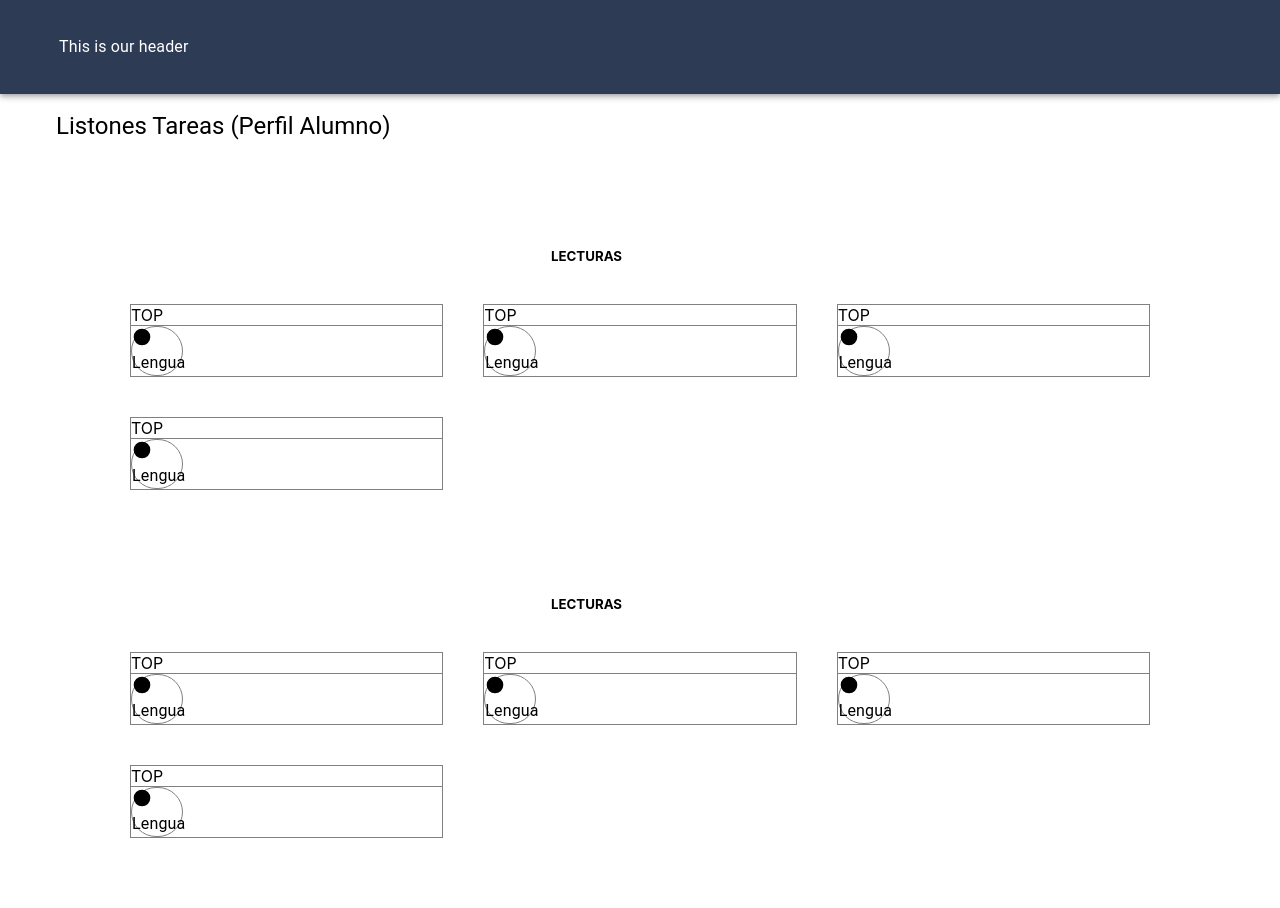
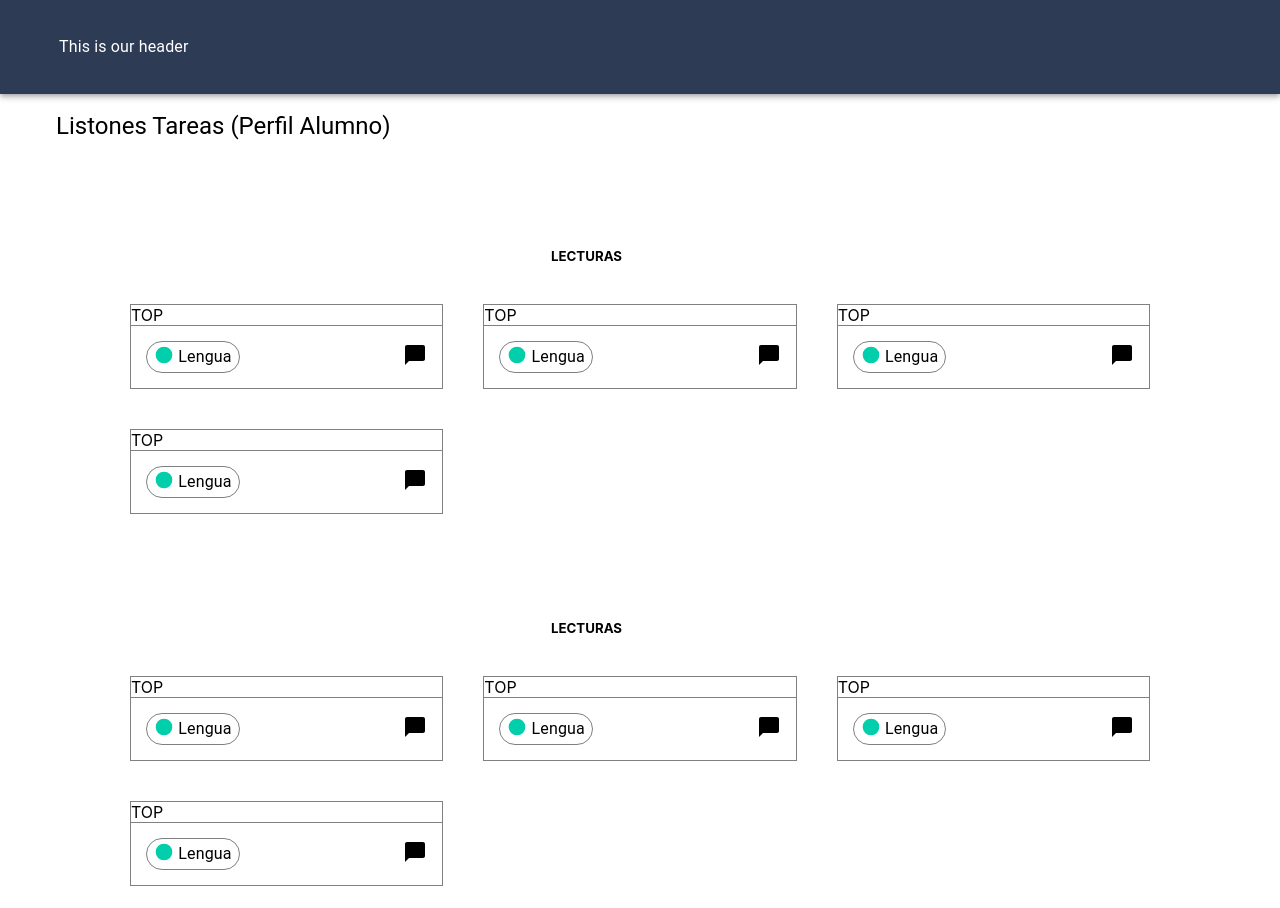
Before and after one commit to NotNotRama/EducaBot, a React (Create React App) app: page / in a window 1280 px wide. Shown: the top 908 px of the page. Before the commit the page ends 878 px from the top, so only its background shows below. Built offline with nearby package versions, Linux system fonts and the light colour scheme.

Commit message:
refactored grid item container to bottom

```diff
--- /dev/null
+++ b/src/components/Bottom.js
@@ -0,0 +1,59 @@
+import React from 'react';
+import { Grid, Typography, Box, Paper, Button } from '@material-ui/core';
+import Brightness1Icon from '@material-ui/icons/Brightness1';
+import ChatBubbleIcon from '@material-ui/icons/ChatBubble';
+import { makeStyles } from '@material-ui/core/styles';
+import Card from '@material-ui/core/Card';
+import CardActions from '@material-ui/core/CardActions';
+import CardContent from '@material-ui/core/CardContent';
+
+const useStyles = makeStyles({
+  borderContainer: {
+    border: '1px solid grey',
+  },
+  bottom: {
+    borderTop: '1px solid grey',
+    padding: 15,
+  },
+  roundedButton: {
+    borderRadius: 50,
+    border: '1px solid grey',
+    padding: 3,
+  },
+});
+
+export default function Bottom() {
+  const classes = useStyles();
+  return (
+    <Grid
+      item
+      container
+      direction="row"
+      justify="space-between"
+      alignItems="center"
+      className={classes.bottom}
+    >
+      <Grid
+        item
+        direction="row"
+        justify="space-evenly"
+        alignItems="center"
+        className={classes.roundedButton}
+        xs={4}
+        sm={6}
+        md={4}
+        container
+      >
+        <Grid item>
+          <Brightness1Icon style={{ color: '#01CEAA' }} fontSize="small" />
+        </Grid>
+        <Grid item>
+          <Typography>Lengua</Typography>
+        </Grid>
+      </Grid>
+      <Grid item>
+        <ChatBubbleIcon fontSize="medium" />
+      </Grid>
+    </Grid>
+  );
+}
--- a/src/components/Homework.js
+++ b/src/components/Homework.js
@@ -1,21 +1,22 @@
 import React from 'react';
 import { Grid, Typography, Box, Paper, Button } from '@material-ui/core';
 import Brightness1Icon from '@material-ui/icons/Brightness1';
+import ChatBubbleIcon from '@material-ui/icons/ChatBubble';
 import { makeStyles } from '@material-ui/core/styles';
-import Card from '@material-ui/core/Card';
-import CardActions from '@material-ui/core/CardActions';
-import CardContent from '@material-ui/core/CardContent';
+import Bottom from './Bottom';
 
 const useStyles = makeStyles({
   borderContainer: {
     border: '1px solid grey',
   },
-  borderTop: {
+  bottom: {
     borderTop: '1px solid grey',
+    padding: 15,
   },
   roundedButton: {
     borderRadius: 50,
     border: '1px solid grey',
+    padding: 3,
   },
 });
 
@@ -27,29 +28,7 @@ export default function SimpleCard() {
       <Grid item container>
         TOP
       </Grid>
-      <Grid
-        item
-        container
-        direction="row"
-        justify="space-between"
-        alignItems="center"
-        className={classes.borderTop}
-      >
-        <Grid
-          item
-          direction="row"
-          className={classes.roundedButton}
-          xs={2}
-          container
-        >
-          <Grid item>
-            <Brightness1Icon fontSize="small" />
-          </Grid>
-          <Grid item>
-            <Typography>Lengua</Typography>
-          </Grid>
-        </Grid>
-      </Grid>
+      <Bottom />
     </Grid>
   );
 }
```
